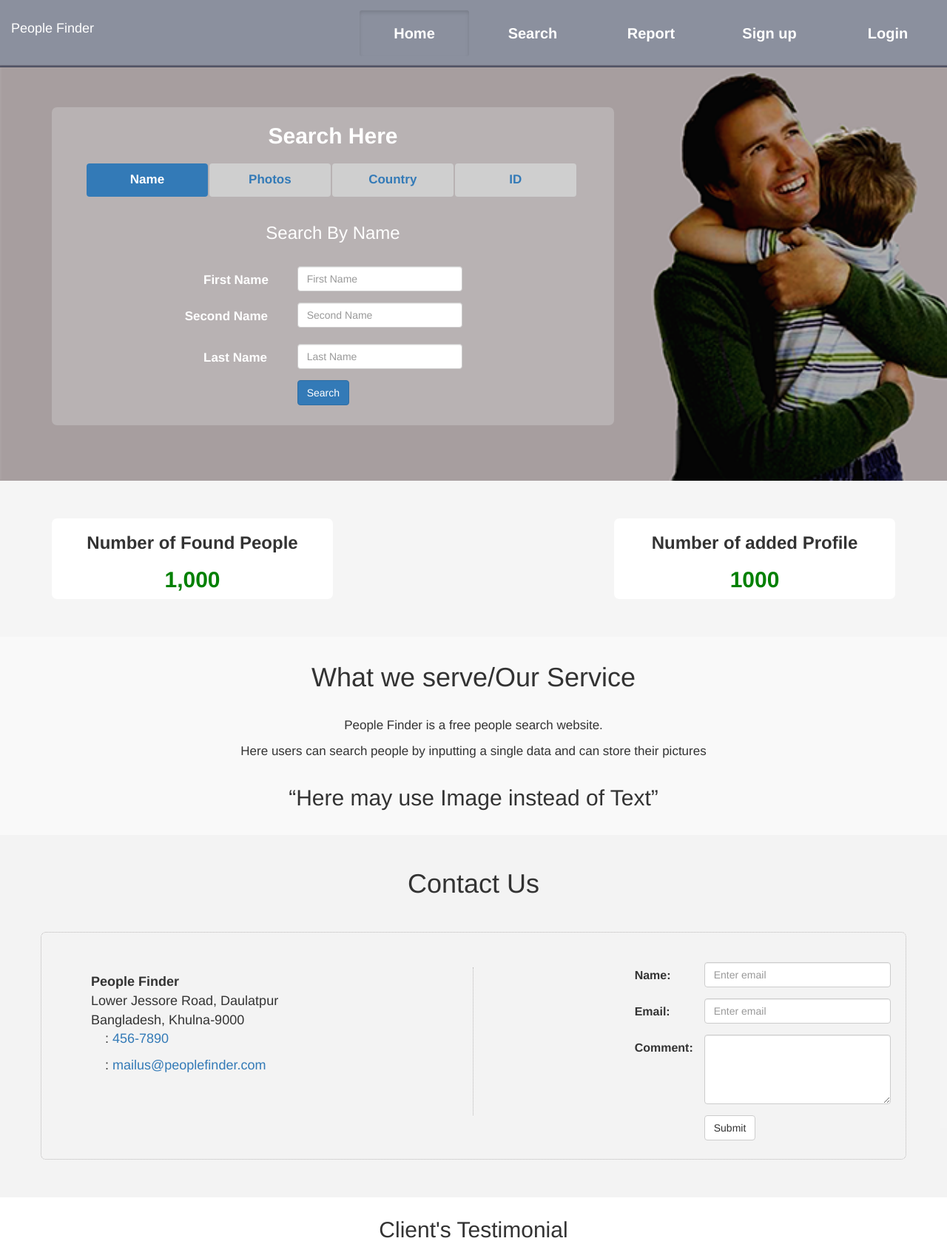
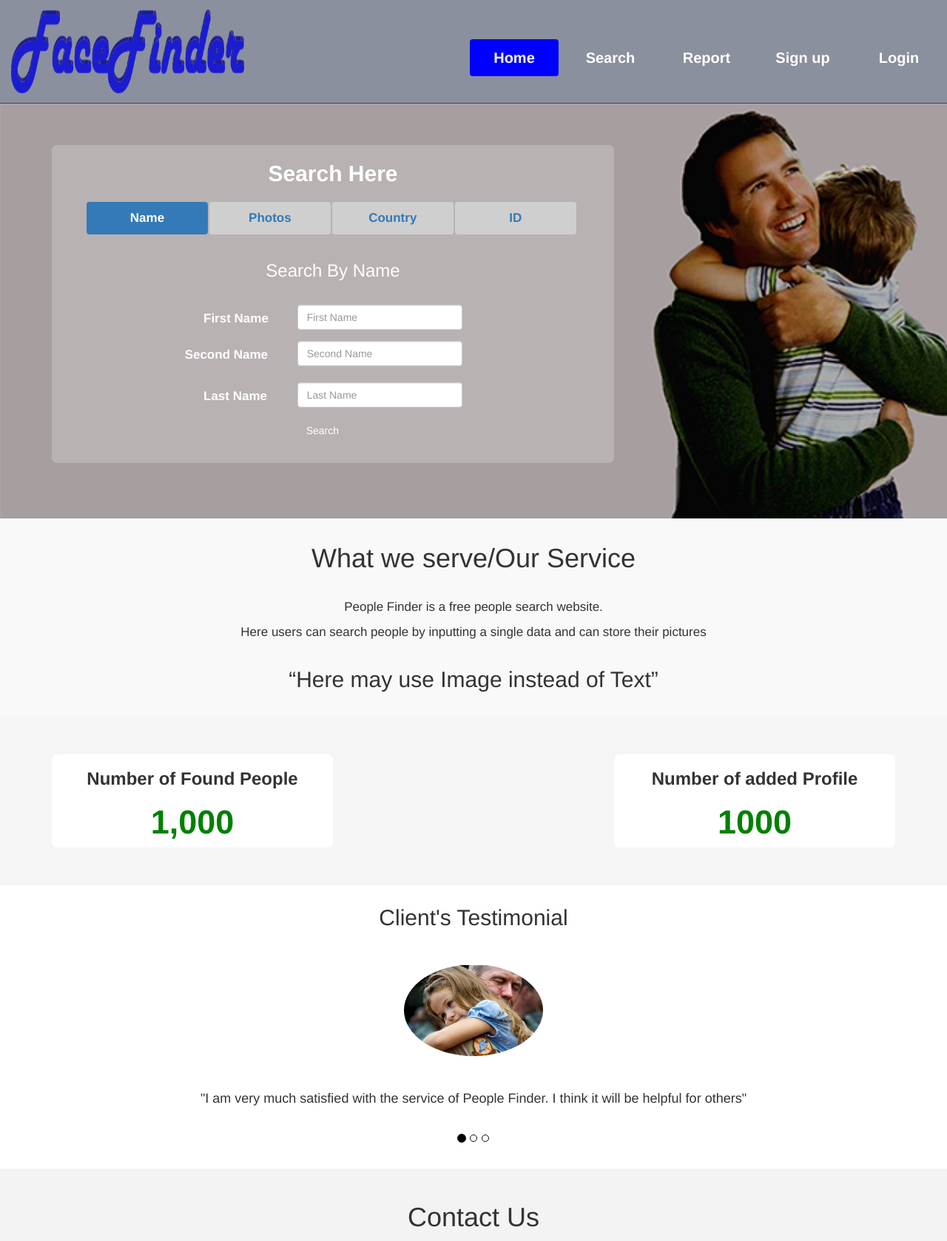
Before and after one commit to ShafiqIslam/PeopleFinder, a CakePHP app: the page made by app/View/Layouts/public.ctp in a window 1280 px wide. Shown: the top 1678 px of the page at 74% size. Run offline with PHP 8.4 and a stand-in for CakePHP, Linux system fonts and the light colour scheme; the template is opened without the code that fills it, so the values that code supplies are empty; some libraries are stand-ins or nearby versions; some web fonts are replaced.

Commit message:
change design

```diff
--- a/app/View/Layouts/public.ctp
+++ b/app/View/Layouts/public.ctp
@@ -23,24 +23,24 @@
     </head>
     <body>
 
-        <header>
+        <header class="large">
             <!--<div class="container-fluid header_top"></div>-->
 
             <nav class="navbar navbar-inverse navbar-fixed-top">
                 <div class="container-fluid">
                     <div class="row">
-                        <div class="col-sm-2">
+                        <div class="col-sm-4">
                             <div class="navbar-header">
-                                <a class="navbar-brand" href="index.html">People Finder</a>
+                                <img class="logo" src="img/logo.png"/>
                             </div>
                         </div>
-                        <div class="col-sm-9 col-sm-offset-1">
+                        <div class="col-sm-8">
                             <ul class="nav navbar-nav navbar-right">
-                                <li class="btn active"><a href="home">Home</a></li>
-                                <li class="btn"><a href="search.html">Search</a></li>
-                                <li class="btn"><a href="report.html">Report</a></li>
-                                <li class="btn"><a href="signup.html">Sign up</a></li>
-                                <li class="btn"><a href="#" data-toggle="modal" data-target="#myModal">Login</a></li>
+                                <li class="active"><a class="btn btn-primary" href="home">Home</a></li>
+                                <li class=""><a class="btn btn-primary" href="search.html">Search</a></li>
+                                <li class=""><a class="btn btn-primary" href="report.html">Report</a></li>
+                                <li class=""><a class="btn btn-primary" href="signup.html">Sign up</a></li>
+                                <li class=""><a class="btn btn-primary" href="#" data-toggle="modal" data-target="#myModal">Login</a></li>
                             </ul>
                         </div>
                     </div>
@@ -220,6 +220,17 @@
                 <!--Nav Tab/ Nav Pill End-->
         </div>
 
+        <!--About Section-->
+        <div class="container-fluid about_wrapper slideanim slide">
+            <div class="container">
+                <h1>What we serve/Our Service</h1>
+                <p>People Finder is a free people search website.</p>
+                <p>Here users can search people by inputting a single data and can store their pictures</p>
+                <h2><q>Here may use Image instead of Text</q></h2>
+            </div>
+        </div>
+
+        <!--===========Counter Section=============-->
         <div id="first_result" class="container-fluid count_wrapper">
             <div class="container">
                 <div class="col-sm-4 counter_bg">
@@ -233,15 +244,70 @@
             </div>
         </div>
 
-        <!--About Section-->
-        <div class="container-fluid about_wrapper slideanim slide">
-            <div class="container">
-                <h1>What we serve/Our Service</h1>
-                <p>People Finder is a free people search website.</p>
-                <p>Here users can search people by inputting a single data and can store their pictures</p>
-                <h2><q>Here may use Image instead of Text</q></h2>
+         <!--Carousel-->
+        <!--<div class="container-fluid slider_wrapper">-->
+
+            <div id="myCarousel" class="carousel slide text-center" data-ride="carousel">
+
+                <!-- Indicators -->
+                <ol class="carousel-indicators">
+                    <li data-target="#myCarousel" data-slide-to="0" class="active"></li>
+                    <li data-target="#myCarousel" data-slide-to="1"></li>
+                    <li data-target="#myCarousel" data-slide-to="2"></li>
+                </ol>
+                    <h2>Client's Testimonial</h2>
+
+                <!-- Wrapper for slides -->
+                    <div class="carousel-inner" role="listbox">
+                        <div class="item active">
+                            <div class="row">
+                                <div class="col-sm-offset-5 col-sm-2">
+                                    <img src="img/01.jpg" class="img-responsive img-circle" alt="New York">
+                                </div>
+                            </div>
+                            <div class="row">
+                                <div class="col-sm-offset-2 col-sm-8">
+                                    <h4>"I am very much satisfied with the service of People Finder. I think it will be helpful for others"</h4>
+                                </div>
+                            </div>
+                        </div>
+                        <div class="item">
+                            <div class="row">
+                                <div class="col-sm-offset-5 col-sm-2">
+                                    <img src="img/01.jpg" class="img-responsive img-circle" alt="New York">
+                                </div>
+                            </div>
+                            <div class="row">
+                                <div class="col-sm-offset-2 col-sm-8">
+                                    <h4>"I am very much satisfied with the service of People Finder. I think it will be helpful for others"</h4>
+                                </div>
+                            </div>
+                        </div>
+                        <div class="item">
+                            <div class="row">
+                                <div class="col-sm-offset-5 col-sm-2">
+                                    <img src="img/01.jpg" class="img-responsive img-circle" alt="New York">
+                                </div>
+                            </div>
+                            <div class="row">
+                                <div class="col-sm-offset-2 col-sm-8">
+                                    <h4>"I am very much satisfied with the service of People Finder. I think it will be helpful for others"</h4>
+                                </div>
+                            </div>
+                        </div>
+                    </div>
+
+                <!-- Left and right controls -->
+                <a class="left carousel-control" href="#myCarousel" role="button" data-slide="prev">
+                    <span class="glyphicon glyphicon-chevron-left" aria-hidden="true"></span>
+                    <span class="sr-only">Previous</span>
+                </a>
+                <a class="right carousel-control" href="#myCarousel" role="button" data-slide="next">
+                    <span class="glyphicon glyphicon-chevron-right" aria-hidden="true"></span>
+                    <span class="sr-only">Next</span>
+                </a>
             </div>
-        </div>
+        <!--</div>-->
 
         <!--Contact Section-->
         <div class="container-fluid contact_wrapper">
@@ -288,71 +354,6 @@
                 </div>
             </div>
         </div>
-        <!--Carousel-->
-        <!--<div class="container-fluid slider_wrapper">-->
-
-            <div id="myCarousel" class="carousel slide text-center" data-ride="carousel">
-
-                <!-- Indicators -->
-                <ol class="carousel-indicators">
-                    <li data-target="#myCarousel" data-slide-to="0" class="active"></li>
-                    <li data-target="#myCarousel" data-slide-to="1"></li>
-                    <li data-target="#myCarousel" data-slide-to="2"></li>
-                </ol>
-                    <h2>Client's Testimonial</h2>
-
-                <!-- Wrapper for slides -->
-                    <div class="carousel-inner" role="listbox">
-                        <div class="item active">
-                            <div class="row">
-                                <div class="col-sm-offset-5 col-sm-2">
-                                    <img src="img/01.jpg" class="img-responsive" alt="New York">
-                                </div>
-                            </div>
-                            <div class="row">
-                                <div class="col-sm-offset-2 col-sm-8">
-                                    <h4>"I am very much satisfied with the service of People Finder. I think it will be helpful for others"</h4>
-                                </div>
-                            </div>
-                        </div>
-                        <div class="item">
-                            <div class="row">
-                                <div class="col-sm-offset-5 col-sm-2">
-                                    <img src="img/01.jpg" class="img-responsive" alt="New York">
-                                </div>
-                            </div>
-                            <div class="row">
-                                <div class="col-sm-offset-2 col-sm-8">
-                                    <h4>"I am very much satisfied with the service of People Finder. I think it will be helpful for others"</h4>
-                                </div>
-                            </div>
-                        </div>
-                        <div class="item">
-                            <div class="row">
-                                <div class="col-sm-offset-5 col-sm-2">
-                                    <img src="img/01.jpg" class="img-responsive" alt="New York">
-                                </div>
-                            </div>
-                            <div class="row">
-                                <div class="col-sm-offset-2 col-sm-8">
-                                    <h4>"I am very much satisfied with the service of People Finder. I think it will be helpful for others"</h4>
-                                </div>
-                            </div>
-                        </div>
-                    </div>
-
-                <!-- Left and right controls -->
-                <a class="left carousel-control" href="#myCarousel" role="button" data-slide="prev">
-                    <span class="glyphicon glyphicon-chevron-left" aria-hidden="true"></span>
-                    <span class="sr-only">Previous</span>
-                </a>
-                <a class="right carousel-control" href="#myCarousel" role="button" data-slide="next">
-                    <span class="glyphicon glyphicon-chevron-right" aria-hidden="true"></span>
-                    <span class="sr-only">Next</span>
-                </a>
-            </div>
-        <!--</div>-->
-
 
         <!--footer section-->
         <div class="container-fluid footer_wrapper">
@@ -394,7 +395,13 @@
         <script type="text/javascript" src="js/bootstrap-formhelpers-countries.js"></script>
         <script type="text/javascript" src="js/count.js"></script>
         <script type="text/javascript">
-
+            $(document).on("scroll",function(){
+                if($(document).scrollTop()>100){
+                    $("header").removeClass("large").addClass("small");
+                } else{
+                    $("header").removeClass("small").addClass("large");
+                }
+            });
         </script>
     </body>
 </html>
--- a/app/webroot/css/custom.css
+++ b/app/webroot/css/custom.css
@@ -1,23 +1,4 @@
-/*----------Bootstrap Code Channge----------------*/
-
-.btn-primary.focus, .btn-primary:focus{
-	//border: none;
-}
-
-/*------------------Header Section CSS-----------------------*/
-.header_top{
-	height: 50px;
-	background: -webkit-radial-gradient(farthest-corner at 49% 290%,#F6F6F7,#CED2CE,#E8E8E2,#A5A2A2); /* Safari 5.1 to 6.0 */
-    background: -o-radial-gradient(farthest-corner at 49% 290%,#F6F6F7,#CED2CE,#E8E8E2,#A5A2A2); /* For Opera 11.6 to 12.0 */
-    background: -moz-radial-gradient(farthest-corner at 49% 290%,#F6F6F7,#CED2CE,#E8E8E2,#A5A2A2); /* For Firefox 3.6 to 15 */
-    background: radial-gradient(farthest-corner at 49% 290%,#F6F6F7,#CED2CE,#E8E8E2,#A5A2A2); /* Standard syntax (must be last) */
-}
-.navbar-inverse .navbar-brand{
-	color: #fff;
-}
-.navbar-inverse .navbar-brand:hover{
-	color:#cfcfcf;
-}
+/*-------Menu bar Css------*/
 
 .navbar{
 	margin-bottom: 0px;
@@ -32,10 +13,11 @@
 .navbar-nav li{
 	//padding: 0px 5px;
 	margin: 0px 5px;
+	//margin-left: 5%;
 }
 
 .navbar-nav .btn{
-	width: 150px;
+	width: 120px;
 }
 
 .navbar-inverse .navbar-nav>li>a{
@@ -43,19 +25,62 @@
 	font-size: 20px;
 	font-weight: 600;
 }
+
+.navbar-inverse .navbar-nav>.active>a,.navbar-inverse .navbar-nav>.active>a:hover{
+	background-color: rgba(0, 0, 255, 0.67);
+}
+
+.navbar-inverse .navbar-nav>li{
+	transition: all 1s ease-out;
+}
+.navbar-inverse .navbar-nav>li:hover{
+	background-color: rgba(0, 0, 255, 0.67);
+	border-radius: 4px;
+}
+
 .navbar-inverse {
 	border-color: rgba(28, 39, 66, 0.51);
 }
 
-.navbar-inverse .navbar-nav>.active>a, .navbar-inverse .navbar-nav>.active>a:focus, .navbar-inverse .navbar-nav>.active>a:hover {
+.navbar-inverse .navbar-nav>.active>a{
     color: #fff;
-    background-color: rgba(255, 255, 255, 0);
+    background-color: blue;
+}
+.btn-primary {
+    color: #fff;
+     background-color: rgba(255, 255, 255, 0);
+     border:none;
 }
 
-.bdr_btm_header{
-	height: 20px;
-	background-color: #337ab7;
+
+/*---------Menubar Shrink Css-----------------*/
+/* Sizes for the bigger menu */
+header.large{ height: 120px; }
+header.large img{ width: 315px; height: 113px; }
+header.large li{ margin-top: 40px; }
+
+/* Sizes for the smaller menu */
+header.small{ height: 50px; }
+header.small img{ width: 230px; height: 69px; margin-top: -10px; }
+header.small li{ margin-top: 10px; }
+
+
+header nav, header img{
+  transition: all 1s;
+  -moz-transition: all 1s; /* Firefox 4 */
+  -webkit-transition: all 1s; /* Safari and Chrome */
+  -o-transition: all 1s; /* Opera */
 }
+header ul li a{
+	transition: all .8s;
+  -moz-transition: all .8s; /* Firefox 4 */
+  -webkit-transition: all .8s; /* Safari and Chrome */
+  -o-transition: all .8s; /* Opera */
+  display: block;
+}
+
+
+/*----------Bootstrap Code Channge----------------*/
 
 /*-------Modal class-----------*/
 .modal{
@@ -73,7 +98,7 @@
 	background-repeat: no-repeat;
 	background-size: cover;
 	height: 562px;
-	margin-top: 6.85%;
+	margin-top: 1.5%;
 }
 
 .search_pill{
@@ -146,6 +171,7 @@
 	text-align: center;
 	color: green;
 	font-weight: bold;
+	font-size: 45px;
 }
 
 .counter_bg{
```
Also changed, not shown: app/webroot/img/logo.png (added).
